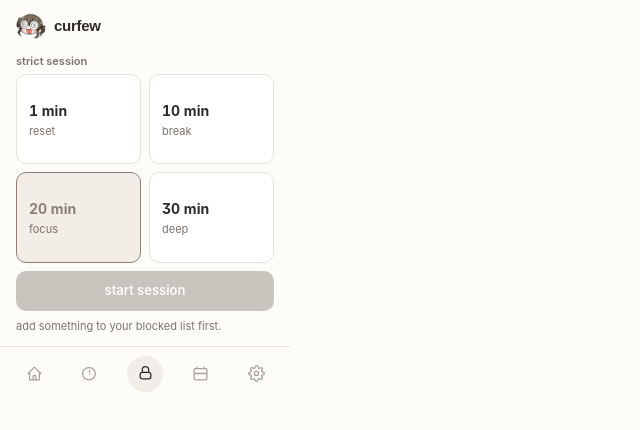
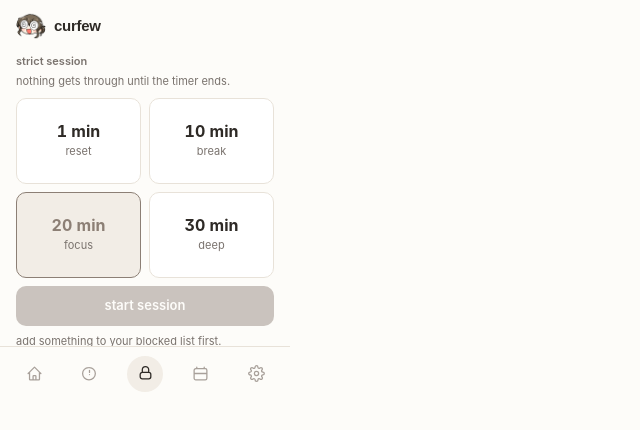
Before and after one commit to fastdemo/curfew, a React (Vite) app: page / in a window 1280 px wide. Both pictures are taken after a click on the button 145 px from the left and 373 px from the top of the page. Shown: the top 430 px of the page, without its empty margins (0-640 px from the left). Built offline with nearby package versions, Linux system fonts and the light colour scheme; no server answers.

Commit message:
square tile redesign (centered icon/title/time), strict grid pinned bottom, description under header

```diff
--- a/src/screens/StrictScreen.tsx
+++ b/src/screens/StrictScreen.tsx
@@ -127,13 +127,16 @@ export function StrictScreen({ storage, onEndSession }: Props) {
   }
 
   return (
-    <div style={{ display: 'flex', flexDirection: 'column', gap: 8, flex: 1, minHeight: 0 }}>
-      <div style={{ flex: 1, minHeight: 0, display: 'flex', flexDirection: 'column' }}>
+    <div style={{ display: 'flex', flexDirection: 'column', gap: 8, flex: 1, minHeight: 0, justifyContent: 'flex-end' }}>
+      <div style={{ display: 'flex', flexDirection: 'column' }}>
         <p style={{ fontSize: 11, fontWeight: 600, lineHeight: 1.3, color: t.textSecondary, margin: '0 0 6px', flexShrink: 0 }}>
           strict session
         </p>
-        {/* Square option grid: 2 cols, equal 1fr rows stretched to fill. */}
-        <div style={{ flex: 1, minHeight: 0, display: 'grid', gridTemplateColumns: '1fr 1fr', gridTemplateRows: '1fr 1fr', gap: 8 }}>
+        <p style={{ fontSize: 11, lineHeight: 1.4, color: t.textSecondary, margin: '0 0 8px', flexShrink: 0 }}>
+          nothing gets through until the timer ends.
+        </p>
+        {/* Square option grid: fixed near-square rows, CTA pinned bottom. */}
+        <div style={{ display: 'grid', gridTemplateColumns: '1fr 1fr', gridAutoRows: '86px', gap: 8 }}>
           {DURATIONS.map((d) => {
             const on = selectedMin === d.min
             return (
@@ -145,12 +148,11 @@ export function StrictScreen({ storage, onEndSession }: Props) {
                 style={{
                   display: 'flex',
                   flexDirection: 'column',
-                  alignItems: 'flex-start',
+                  alignItems: 'center',
                   justifyContent: 'center',
                   gap: 2,
-                  minHeight: 0,
                   overflow: 'hidden',
-                  padding: '8px 12px',
+                  padding: 8,
                   borderRadius: 10,
                   cursor: 'pointer',
                   backgroundColor: on ? t.highlight : t.bgSurface,
@@ -158,7 +160,7 @@ export function StrictScreen({ storage, onEndSession }: Props) {
                   transition: 'background-color 150ms ease-out, border-color 150ms ease-out',
                 }}
               >
-                <span style={{ fontSize: 14, fontWeight: 700, color: on ? t.accent : t.textPrimary, fontVariantNumeric: 'tabular-nums' }}>
+                <span style={{ fontSize: 16, fontWeight: 700, color: on ? t.accent : t.textPrimary, fontVariantNumeric: 'tabular-nums', lineHeight: 1.2 }}>
                   {d.label}
                 </span>
                 <span style={{ fontSize: 11, color: t.textSecondary }}>{d.sub}</span>
--- a/src/ui/InterventionTiles.tsx
+++ b/src/ui/InterventionTiles.tsx
@@ -61,12 +61,12 @@ export function InterventionTiles({ selected, onToggle }: TilesProps) {
               style={{
                 display: 'flex',
                 flexDirection: 'column',
-                alignItems: 'flex-start',
+                alignItems: 'center',
                 justifyContent: 'center',
-                gap: 4,
+                gap: 5,
                 minHeight: 0,
                 overflow: 'hidden',
-                padding: '8px 12px',
+                padding: 8,
                 borderRadius: 10,
                 cursor: 'pointer',
                 backgroundColor: on ? t.highlight : t.bgSurface,
@@ -74,26 +74,30 @@ export function InterventionTiles({ selected, onToggle }: TilesProps) {
                 transition: 'background-color 150ms ease-out, border-color 150ms ease-out',
               }}
             >
-              <span
-                style={{
-                  display: 'flex',
-                  alignItems: 'center',
-                  gap: 6,
-                  color: on ? t.accent : t.textSecondary,
-                }}
-              >
               <svg
-                  width={13}
-                  height={13}
+                width={17}
+                height={17}
                 viewBox="0 0 24 24"
                 fill="none"
-                  stroke="currentColor"
+                stroke={on ? t.accent : t.textSecondary}
                 strokeWidth={2}
                 strokeLinecap="round"
                 strokeLinejoin="round"
+                style={{ flexShrink: 0 }}
               >
                 {ICONS[item.id]}
               </svg>
+              <span
+                style={{
+                  fontSize: 12.5,
+                  fontWeight: 600,
+                  lineHeight: 1.2,
+                  color: t.textPrimary,
+                  textAlign: 'center',
+                }}
+              >
+                {item.title}
+              </span>
               <span
                 style={{
                   fontSize: 11,
@@ -104,18 +108,6 @@ export function InterventionTiles({ selected, onToggle }: TilesProps) {
               >
                 {item.time}
               </span>
-              </span>
-              <span
-                style={{
-                  fontSize: 13,
-                  fontWeight: 600,
-                  lineHeight: 1.25,
-                  color: t.textPrimary,
-                  whiteSpace: 'nowrap',
-                }}
-              >
-                {item.title}
-              </span>
             </button>
           )
         })}
```
Lines whose indentation alone changed are shown as unchanged.
